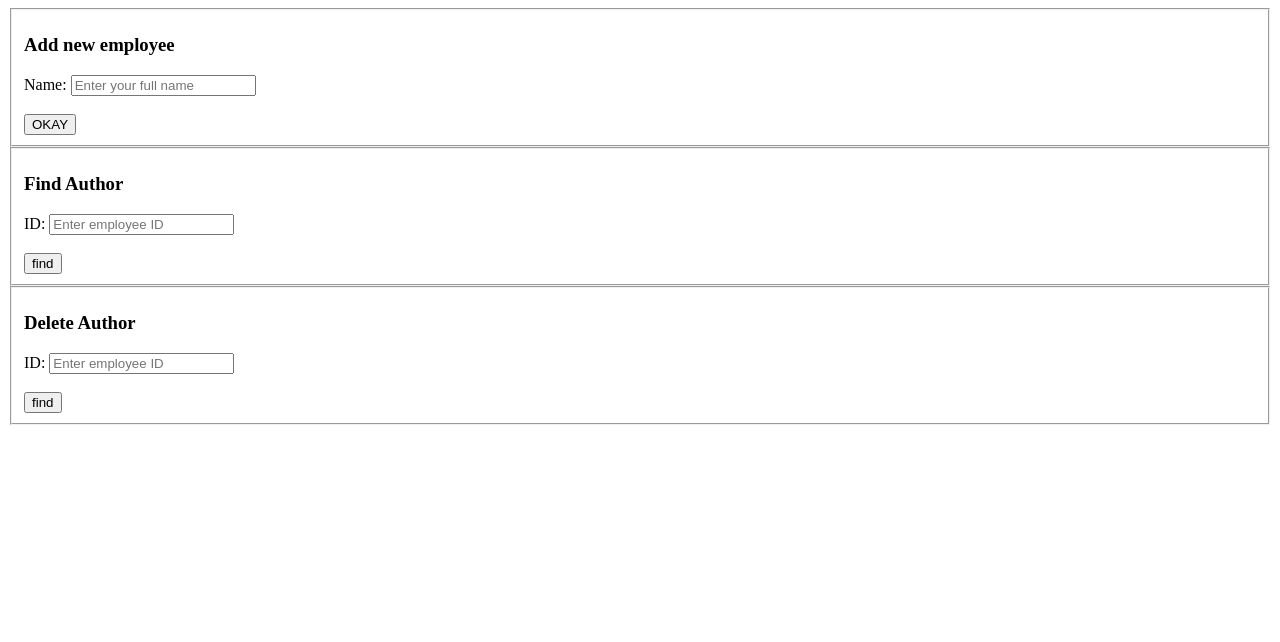
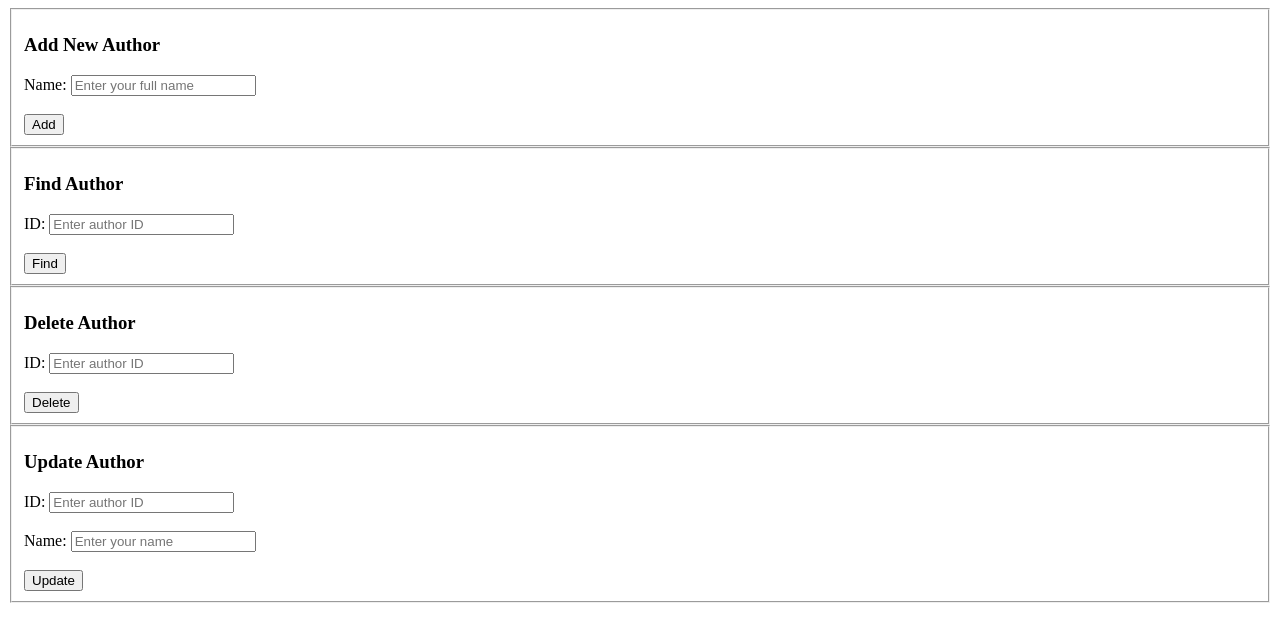
Before and after one commit to eztatik/jhon-portfolio, a website: page form.html in a window 1280 px wide. Drawn offline with Linux system fonts and the light colour scheme.

Commit message:
Add, find, remove, and update all working now with html form

```diff
--- a/form.html
+++ b/form.html
@@ -6,14 +6,14 @@
 
     <form action="/api/add" method="post">
         <fieldset>
-          <h3>Add new employee</h3>
+          <h3>Add New Author</h3>
           <!-- <label for="name">ID:</label>
-          <input type="text" id="id" name="id" placeholder="Enter your full name" />
+          <input type="text" id="id" name="id" placeholder="Enter author ID" />
         <br><br> -->
           <label for="name">Name:</label>
             <input type="text" id="name" name="name" placeholder="Enter your full name" />
           <br><br>
-          <input type ="submit" value="OKAY">
+          <input type ="submit" value="Add">
         </fieldset>
       </form>
 
@@ -21,25 +21,38 @@
         <fieldset>
           <h3>Find Author</h3>
           <label for="id">ID:</label>
-          <input type="text" id="id" name="id" placeholder="Enter employee ID" />
+          <input type="text" id="id" name="id" placeholder="Enter author ID" />
         <br><br>
           <!-- <label for="name">Name:</label>
             <input type="text" id="name" name="name" placeholder="Enter your full name" />
           <br><br> -->
-          <input type ="submit" value="find">
+          <input type ="submit" value="Find">
         </fieldset>
       </form>
 
-      <form action="/api/remove/{{gone}}?_method=DELETE" method="post">
+
+      <form method="post" action="api/remove/author?_method=DELETE">
         <fieldset>
           <h3>Delete Author</h3>
           <label for="id">ID:</label>
-          <input type="text" id="id" name="id" placeholder="Enter employee ID" />
-        <!-- <br><br>
+          <input type="text" name="id" name="id" placeholder="Enter author ID" />        <!-- <br><br>
           <label for="name">Name:</label>
             <input type="text" id="name" name="name" placeholder="Enter your full name" /> -->
           <br><br>
-          <input type ="submit" value="find">
+          <input type ="submit" value="Delete">
+        </fieldset>
+      </form>
+
+      <form method="post" action="api/update/author?_method=PUT">
+        <fieldset>
+          <h3>Update Author</h3>
+          <label for="id">ID:</label>
+          <input type="text" name="id" name="id" placeholder="Enter author ID" />
+          <br><br>
+          <label for="name">Name:</label>
+            <input type="text" id="name" name="name" placeholder="Enter your name" />
+          <br><br>
+          <input type ="submit" value="Update">
         </fieldset>
       </form>
 
--- a/models/add.js
+++ b/models/add.js
@@ -8,7 +8,7 @@ router.post('/', async (req, res) => {
     const { error } = validate(req.body);
     if(error) return res.status(400).send(error.details[0].message);
     //let songs = await Song.findById(req.params.name);
-    let author = new Author({ name: req.body.name });
+    let author = new Author({ name: req.body.name, id: req.params.id });
 
    author = await author.save();
     res.send(author);
--- a/models/author.js
+++ b/models/author.js
@@ -6,7 +6,7 @@ const mongoose = require('mongoose');
 
 const authorSchema = new mongoose.Schema({
     id: {
-        type: mongoose.SchemaTypes.ObjectId
+        type: String
 
     },
     name: {
--- a/startup/routes.js
+++ b/startup/routes.js
@@ -2,6 +2,7 @@ const express = require('express');
 const find = require('../models/find');
 const add = require('../models/add');
 const remove = require('../models/remove');
+const update = require('../models/update');
 
 //const backend = require('./backend');
 
@@ -14,6 +15,7 @@ app.use(express.json());
 app.use('/api/add', add);
 app.use('/api/find', find);
 app.use('/api/remove', remove);
+app.use('/api/update', update);
 
 //app.use('/api/backend', backend);
 
```
Also changed, not shown: models/remove.js (+4 -4 lines), models/update.js (+16 -0 lines).
